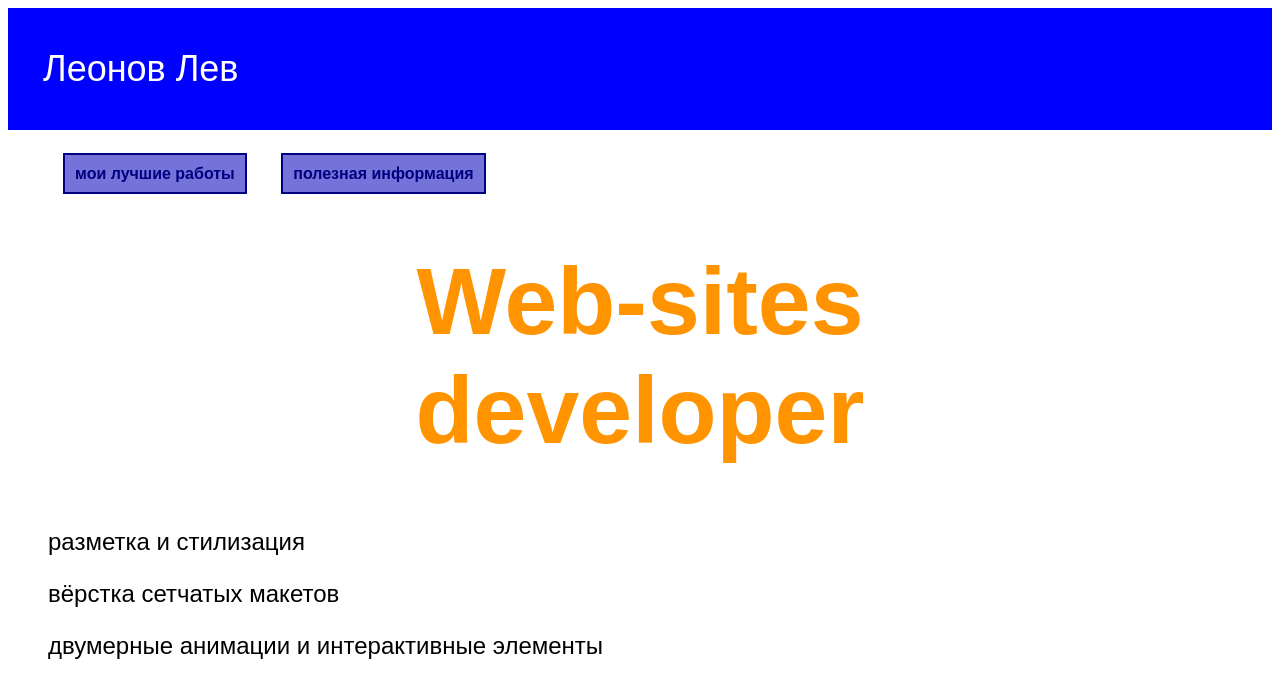
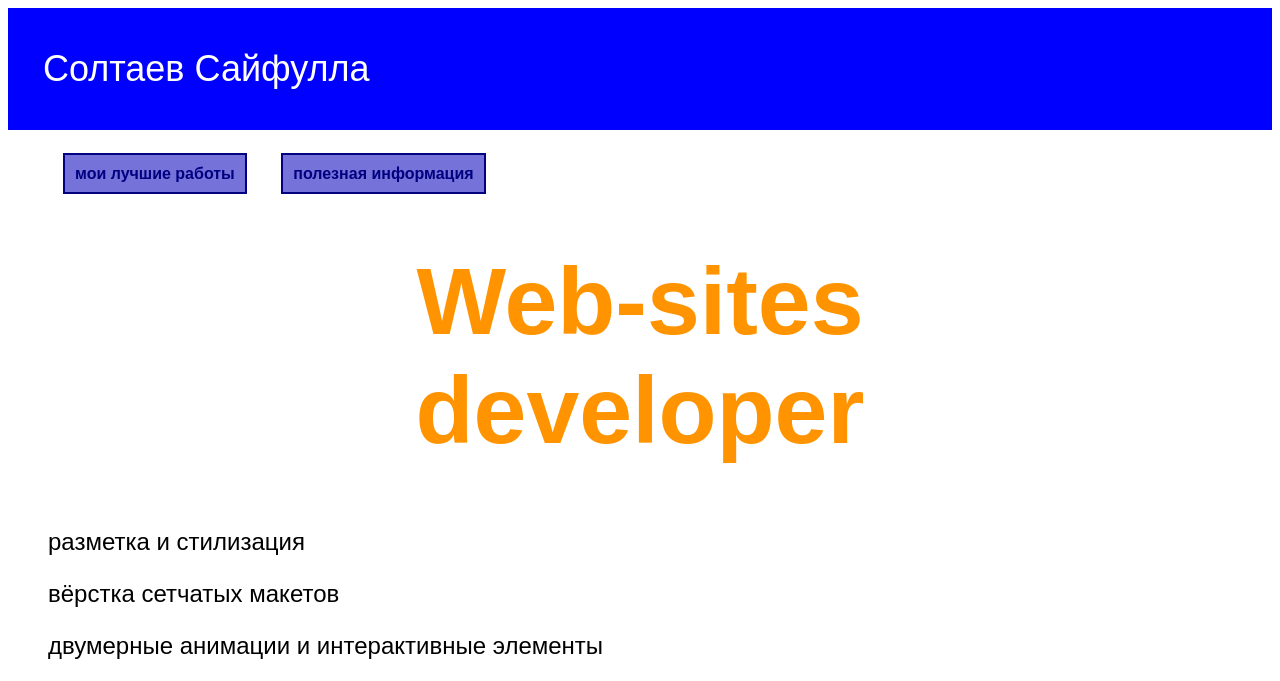
Before and after one commit to imh346723/sayfullakh-portfolio, a plain HTML site: page index.html in a window 1280 px wide. Shown: the top 681 px of the page. Drawn offline with Linux system fonts and the light colour scheme.

Commit message:
Update index.html

```diff
--- a/index.html
+++ b/index.html
@@ -5,7 +5,7 @@
   </head>
   <body>
     <header>
-      <a class="link-header" href="leonov.html">Леонов Лев</a>
+      <a class="link-header" href="leonov.html">Солтаев Сайфулла</a>
     </header>
     <main>
       <nav>
```
